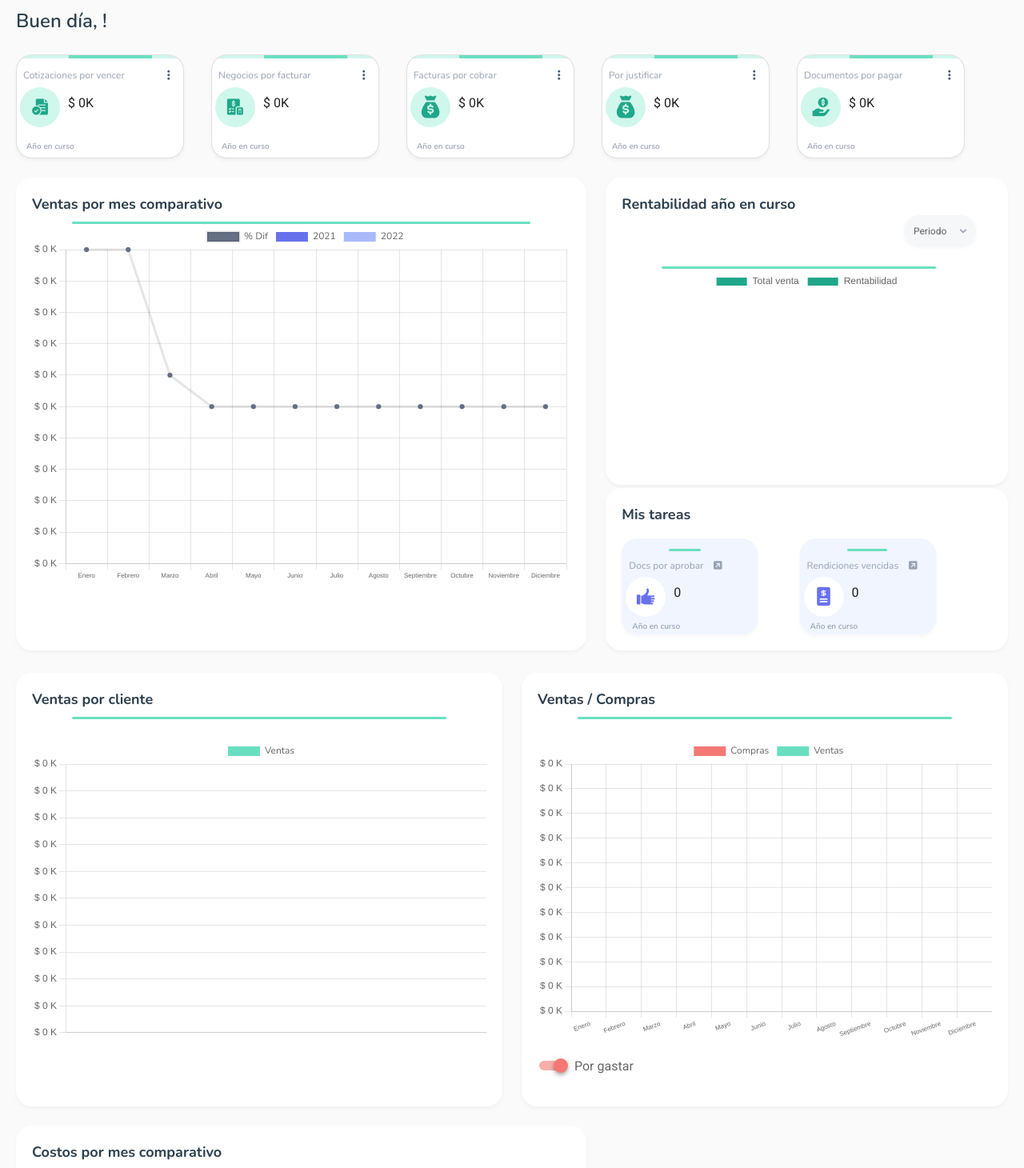
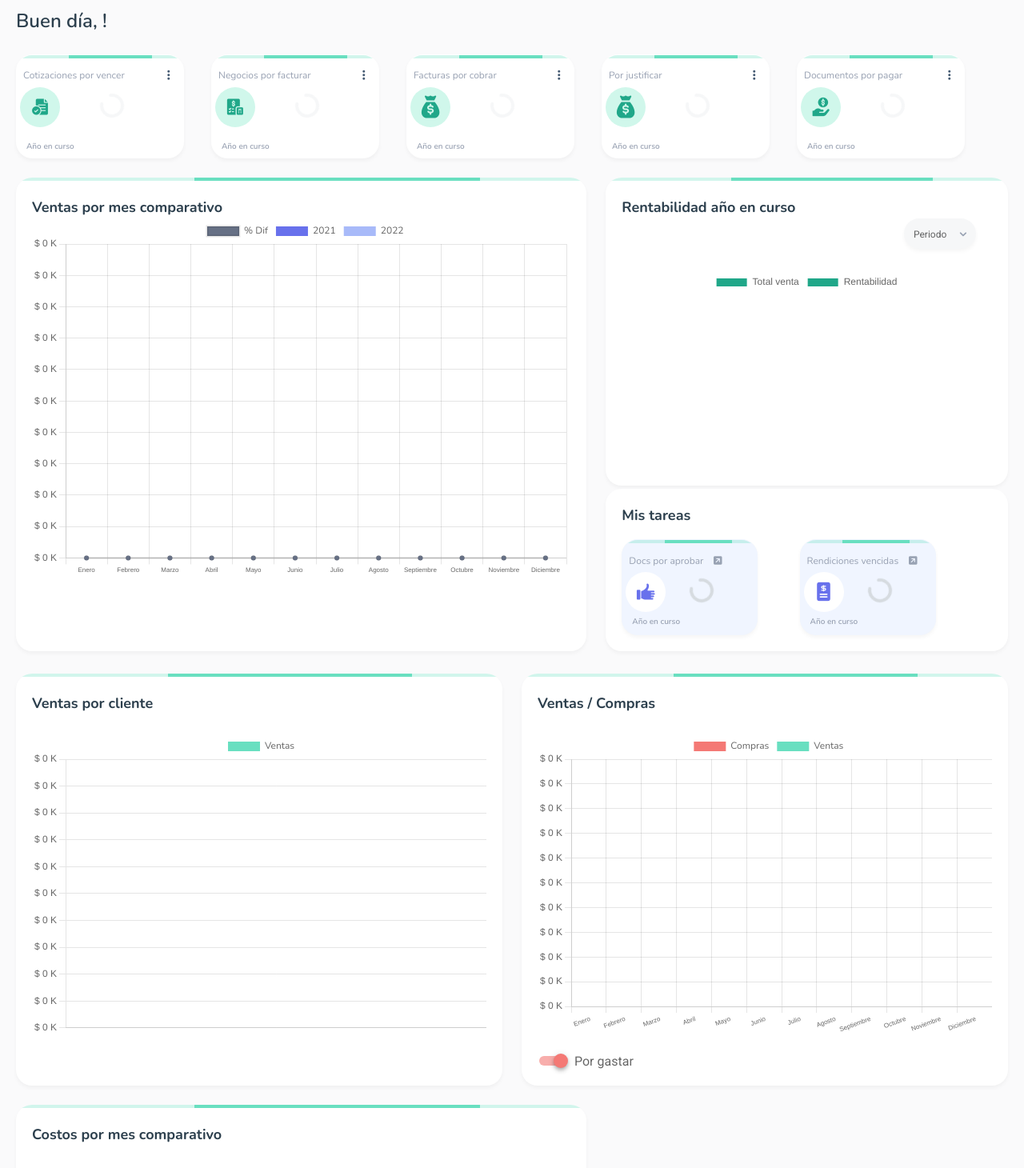
Before and after one commit to unabasesys/panel-gerencial-vue, a Vue app: page /dashboard in a window 1280 px wide. Shown: the top 1460 px of the page at 80% size. Built offline with nearby package versions, Linux system fonts and the light colour scheme.

Commit message:
ARREGLOS VARIOS

```diff
--- a/src/components/Dashboard.vue
+++ b/src/components/Dashboard.vue
@@ -24,7 +24,7 @@
               class="rounded-box"
               width="210"
               height="130"
-              color=""
+              color="#ffffff"
               :loading="loadComplete"
               loader-height="4"
               outlined
@@ -56,7 +56,14 @@
                 </div>
 
                 <div cols="6" class="mt-2">
-                  <span class="nunito-normal-16px">{{
+                  <v-progress-circular
+                    :size="30"
+                    color="#F6F7F8"
+                    indeterminate
+                    class="ml-10"
+                    v-if="loadComplete"
+                  ></v-progress-circular>
+                  <span class="nunito-normal-16px" v-else>{{
                     formatIndicador(item.nValue)
                   }}</span>
                 </div>
@@ -82,14 +89,10 @@
         </v-row>
         <v-row class="mr-2">
           <v-col cols="7" class="d-flex" style="flex-direction: column">
-            <v-card class="pa-5 rounded-box-div mb-1 flex-grow-1">
             <Ventas ref="ventasMes" />
-            </v-card>
           </v-col>
           <v-col cols="5" class="d-flex" style="flex-direction: column">
-            <v-card class="pa-5 rounded-box-div mb-1 flex-grow-1">
             <Rentabilidad ref="rentabilidad" />
-            </v-card>
             <v-card class="pa-5 rounded-box-div mb-1 flex-grow-1">
               <Tareas ref="tareas" />
             </v-card>
@@ -98,26 +101,20 @@
 
         <v-row class="mr-2">
           <v-col cols="6" class="d-flex" style="flex-direction: column">
-            <v-card class="pa-5 rounded-box-div flex-grow-1">
             <VentasCliente ref="ventasClienteGraph" />
-            </v-card>
           </v-col>
 
           <v-col cols="6" class="d-flex" style="flex-direction: column">
-            <v-card class="pa-5 rounded-box-div flex-grow-1">
             <VentasCompras
               ref="ventasCompras"
               @loadGraphRentabilidad="loadRentabilidad"
             />
-            </v-card>
           </v-col>
         </v-row>
 
         <v-row class="mr-2">
           <v-col cols="7" class="d-flex" style="flex-direction: column">
-            <v-card class="pa-5 rounded-box-div mb-1 flex-grow-1">
             <Compras ref="compras" />
-            </v-card>
           </v-col>
           <v-col cols="5" class="d-flex" style="flex-direction: column">
           </v-col>
@@ -255,9 +252,7 @@ export default {
         //timeout: 5000,
       };
 
-      const success = await axios(config).then(
-        (respuestas) => respuestas.data.logged_in
-      );
+      const success = await axios(config).then((respuestas) => respuestas.data);
 
       return success;
     },
@@ -476,14 +471,6 @@ export default {
         });
       };
       console.time("START");
-
-      // data_indicadores(),
-      //   data_ventas_compras(),
-      //   data_ventas_mes(),
-      //   data_ventas_cliente(),
-      //   data_tareas(),
-      //   data_compras_past_year(),
-
       Promise.all([
         data_indicadores(),
         data_ventas_cliente(),
@@ -608,7 +595,10 @@ export default {
     let is = this.$route.query.from;
     if (is === "v3") {
       const res = await this.checkSession();
-      if (res) {
+      let currentTime = new Date();
+      let hours = currentTime.getHours();
+
+      if (res.logged_in) {
         this.activeAside = false;
         this.activeNav = false;
         this.user = this.$route.params.user;
--- a/src/components/graphics/compras.vue
+++ b/src/components/graphics/compras.vue
@@ -1,8 +1,11 @@
 <template>
-  <div>
+  <v-card class="rounded-box-div flex-grow-1" :loading="loadComplete">
+    <template slot="progress">
+      <v-progress-linear color="#69DFC0" indeterminate></v-progress-linear>
+    </template>
+
+    <div class="pa-5">
       <span class="nunito-bold-bright-gray-18px">Costos por mes comparativo</span>
-    <progressCircular :statusSpinner="loadComplete" />
-
       <Bar
         :chart-options="chartOptions"
         :chart-data="chartData"
@@ -27,6 +30,7 @@
         ></v-switch>
       </div>
     </div>
+  </v-card>
 </template>
 
   <script>
@@ -98,7 +102,7 @@ export default {
   },
   data() {
     return {
-      loadComplete: false,
+      loadComplete: true,
       switch_por_gastar: true,
       data_current_year: [],
       data_past_year: [],
@@ -200,7 +204,7 @@ export default {
         this.chartData.datasets[1].data.push(val.compras);
       });
 
-      this.loadComplete = true;
+      this.loadComplete = false;
     },
 
     setPorGastar() {
--- a/src/components/graphics/rentabilidad.vue
+++ b/src/components/graphics/rentabilidad.vue
@@ -1,6 +1,12 @@
 <template>
-  <div>
-    <span class="nunito-bold-bright-gray-18px">Rentabilidad año en curso</span>
+  <v-card class="rounded-box-div mb-1 flex-grow-1" :loading="loadComplete">
+    <template slot="progress">
+      <v-progress-linear color="#69DFC0" indeterminate></v-progress-linear>
+    </template>
+    <div class="pa-5">
+      <span class="nunito-bold-bright-gray-18px"
+        >Rentabilidad año en curso</span
+      >
 
       <v-row class="mr-2">
         <v-col cols="12" md="12">
@@ -17,7 +23,6 @@
               <v-icon size="5">ub-arrow_down</v-icon>
             </template>
           </v-select>
-        <progressCircular :statusSpinner="loadComplete"  />
         </v-col>
       </v-row>
 
@@ -33,6 +38,7 @@
         :height="250"
       />
     </div>
+  </v-card>
 </template>
 
 <script>
@@ -93,7 +99,7 @@ export default {
   },
   data() {
     return {
-      loadComplete: false,
+      loadComplete: true,
       items: ["2021", "2022"],
       periodoSelect: "",
       chartData: {
@@ -162,7 +168,7 @@ export default {
       this.chartData.datasets[0].data.push(data[0].acumulado);
       this.chartData.datasets[0].data.push(data[0].rentabilidad);
 
-      this.loadComplete = true
+      this.loadComplete = false;
     },
     async setRentabilidadPeriodo() {
       this.fethData(this.periodoSelect);
@@ -171,7 +177,7 @@ export default {
       const url = this.$route.query.url;
       const sid = this.$route.query.sid;
       if (sid != undefined && sid != "" && url != undefined && url != "") {
-        this.setSpinner(true);
+        this.loadComplete = true
         this.chartData.datasets[0].data = [];
         let date = new Date();
         const year_ = year != "" ? year : date.getFullYear();
@@ -211,7 +217,7 @@ export default {
 
           this.chartData.datasets[0].data.push(acumulado_ventas);
           this.chartData.datasets[0].data.push(rentabilidad_final);
-          this.setSpinner(false);
+          this.loadComplete = false
         });
       }
     },
--- a/src/components/graphics/tareas.vue
+++ b/src/components/graphics/tareas.vue
@@ -13,11 +13,17 @@
           width="170"
           height="120"
           color="#F0F5FF"
+          :loading="loadComplete"
           outlined
         >
+          <template slot="progress">
+            <v-progress-linear
+              color="#69DFC0"
+              indeterminate
+            ></v-progress-linear>
+          </template>
           <div class="row mt-1 ml-2">
             <div cols="6" style="min-width: 140px">
-              <progressCircular :statusSpinner="loadComplete" />
               <span class="nunito-semi-bold-santas-gray-12px">{{
                 item.name
               }}</span>
@@ -39,7 +45,14 @@
             </div>
 
             <div cols="6" class="mt-2">
-              <span class="nunito-normal-16px">{{ item.nValue }}</span>
+              <v-progress-circular
+                :size="30"
+                color="#D6DBE0"
+                indeterminate
+                class="ml-5"
+                v-if="loadComplete"
+              ></v-progress-circular>
+              <span class="nunito-normal-16px" v-else>{{ item.nValue }}</span>
             </div>
           </div>
 
@@ -71,18 +84,18 @@ export default {
   components: { progressCircular },
   data() {
     return {
-      loadComplete: false,
+      loadComplete: true,
       indicadores: [
         {
           name: "Docs por aprobar",
-          type: 'docs',
+          type: "docs",
           nValue: 0,
           icon: "ub-like",
           percent: 0,
         },
         {
           name: "Rendiciones vencidas",
-          type: 'fxr',
+          type: "fxr",
           nValue: 0,
           icon: "ub-papel",
           percent: 0,
@@ -95,11 +108,11 @@ export default {
     loadGraph(data) {
       this.indicadores[0].nValue = data[0].docs_aprobar;
       this.indicadores[1].nValue = data[0].total_rendiciones;
-      this.loadComplete = true
+      this.loadComplete = false;
     },
     toRendiciones(item) {
       let url = this.$route.query.url;
-      if (url != undefined && item.type != 'docs') {
+      if (url != undefined && item.type != "docs") {
         window.open(
           `https://${url}/4DACTION/info_rf_vencidas?fromDashboard=true`,
           "_blank" // <- This is what makes it open in a new window.
@@ -152,7 +165,6 @@ export default {
           this.indicadores[0].nValue = respuestas.data[0].total_doc_por_aprobar;
           this.indicadores[1].nValue =
             respuestas.data[0].total_rendiciones_vencidas;
-
         });
       }
     },
--- a/src/components/graphics/ventas_cliente.vue
+++ b/src/components/graphics/ventas_cliente.vue
@@ -1,7 +1,10 @@
 <template>
-  <div>
+  <v-card class="rounded-box-div flex-grow-1" :loading="loadComplete">
+    <template slot="progress">
+      <v-progress-linear color="#69DFC0" indeterminate></v-progress-linear>
+    </template>
+    <div class="pa-5">
       <span class="nunito-bold-bright-gray-18px">Ventas por cliente</span>
-    <progressCircular :statusSpinner="loadComplete" />
       <Bar
         :chart-options="chartOptions"
         :chart-data="chartData"
@@ -15,6 +18,7 @@
         class="mt-6"
       />
     </div>
+  </v-card>
 </template>
 
   <script>
@@ -47,7 +51,7 @@ ChartJS.register(
 
 export default {
   name: "BarChart",
-  components: { Bar, selectGraphic,progressCircular },
+  components: { Bar, selectGraphic, progressCircular },
   props: {
     chartId: {
       type: String,
@@ -80,7 +84,7 @@ export default {
   },
   data() {
     return {
-      loadComplete: false,
+      loadComplete: true,
       chartData: {
         labels: [],
         datasets: [
@@ -111,8 +115,7 @@ export default {
             enabled: true,
             callbacks: {
               label: (tooltipItem, data) => {
-                let format =
-                  numeral(tooltipItem.raw)
+                let format = numeral(tooltipItem.raw)
                   .format(" $ 0,0")
                   .replaceAll(",", ".");
                 return format;
@@ -160,7 +163,7 @@ export default {
         this.chartData.datasets[0].data.push(val.data);
       });
 
-      this.loadComplete = true
+      this.loadComplete = false;
     },
   },
 };
--- a/src/components/graphics/ventas_compras.vue
+++ b/src/components/graphics/ventas_compras.vue
@@ -1,7 +1,10 @@
 <template>
-  <div>
+  <v-card class="rounded-box-div flex-grow-1" :loading="loadComplete">
+    <template slot="progress">
+      <v-progress-linear color="#69DFC0" indeterminate></v-progress-linear>
+    </template>
+    <div class="pa-5">
       <span class="nunito-bold-bright-gray-18px">Ventas / Compras</span>
-    <progressCircular :statusSpinner="loadComplete"/>
       <Bar
         :chart-options="chartOptions"
         :chart-data="chartData"
@@ -26,6 +29,7 @@
         ></v-switch>
       </div>
     </div>
+  </v-card>
 </template>
 
   <script>
@@ -97,7 +101,7 @@ export default {
   data() {
     return {
       switch_por_gastar: true,
-      loadComplete: false,
+      loadComplete: true,
       chartData: {
         labels: [
           "Enero",
@@ -192,7 +196,7 @@ export default {
       });
 
       this.costos_directos = data;
-      this.loadComplete = true
+      this.loadComplete = false;
 
       this.$emit("loadGraphRentabilidad", dataa);
     },
--- a/src/components/graphics/ventas_mes.vue
+++ b/src/components/graphics/ventas_mes.vue
@@ -1,7 +1,12 @@
 <template>
-  <div>
-    <span class="nunito-bold-bright-gray-18px">Ventas por mes comparativo</span>
-    <progressCircular :statusSpinner="loadComplete" />
+  <v-card class="rounded-box-div mb-1 flex-grow-1" :loading="loadComplete">
+    <template slot="progress">
+      <v-progress-linear color="#69DFC0" indeterminate></v-progress-linear>
+    </template>
+    <div class="pa-5">
+      <span class="nunito-bold-bright-gray-18px"
+        >Ventas por mes comparativo</span
+      >
       <div class="row mr-1 mb-5 mt-2" style="float: right; margin-top: 30px">
         <!-- <div class="btn-graphic-div">
           <span class="nunito-semi-bold-santas-gray-10px">1H</span>
@@ -39,6 +44,7 @@
         :width="width"
       />
     </div>
+  </v-card>
 </template>
 
 <script>
@@ -70,7 +76,7 @@ ChartJS.register(
 
 export default {
   name: "BarChart",
-  components: { Bar,progressCircular },
+  components: { Bar, progressCircular },
   props: {
     chartId: {
       type: String,
@@ -103,7 +109,7 @@ export default {
   },
   data() {
     return {
-      loadComplete: false,
+      loadComplete: true,
       chartData: {
         labels: [
           "Enero",
@@ -124,7 +130,7 @@ export default {
             label: "% Dif",
             type: "line",
             backgroundColor: "#667085",
-            data: [20, 20, 12, 10, 10, 10, 10, 10, 10, 10, 10, 10],
+            data: [0, 0, 0, 0, 0, 0, 0, 0, 0, 0, 0, 0],
           },
           {
             label: "2021",
@@ -141,6 +147,7 @@ export default {
       chartOptions: {
         categoryPercentage: 0.8, // here
         barPercentage: 0.9, // here
+        animation: { easing: "easeInCirc" },
         plugins: {
           legend: {
             labels: {
@@ -158,8 +165,7 @@ export default {
             enabled: true,
             callbacks: {
               label: (tooltipItem, data) => {
-                let format =
-                  numeral(tooltipItem.raw)
+                let format = numeral(tooltipItem.raw)
                   .format(" $ 0,0")
                   .replaceAll(",", ".");
                 return format;
@@ -194,11 +200,9 @@ export default {
   },
 
   methods: {
-
     loadGraph() {
-      this.init()
+      this.init();
     },
-
 
     init() {
       this.fethData(2021);
@@ -225,7 +229,7 @@ export default {
           data: {
             hostname: "https://" + url,
             year,
-            sid
+            sid,
           },
         };
 
@@ -239,12 +243,11 @@ export default {
             }
           });
 
-          this.loadComplete = true
+          this.loadComplete = false;
         });
       }
     },
   },
-
 };
 </script>
 
```
Lines whose indentation alone changed are shown as unchanged.
